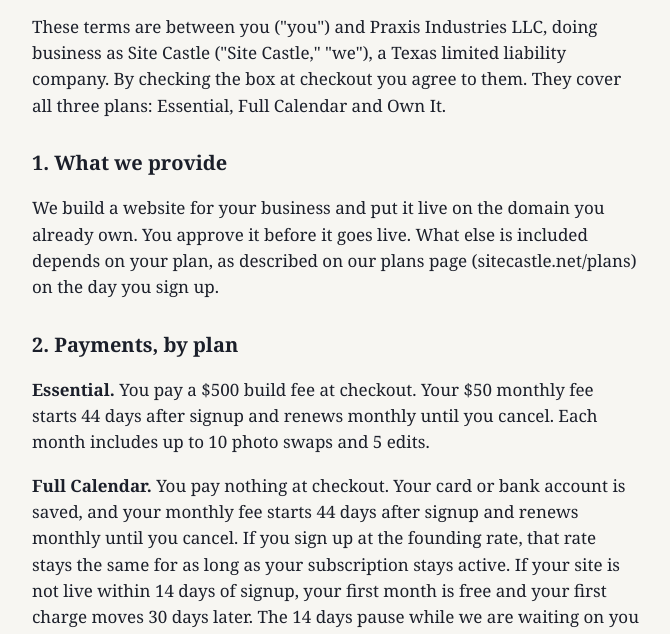
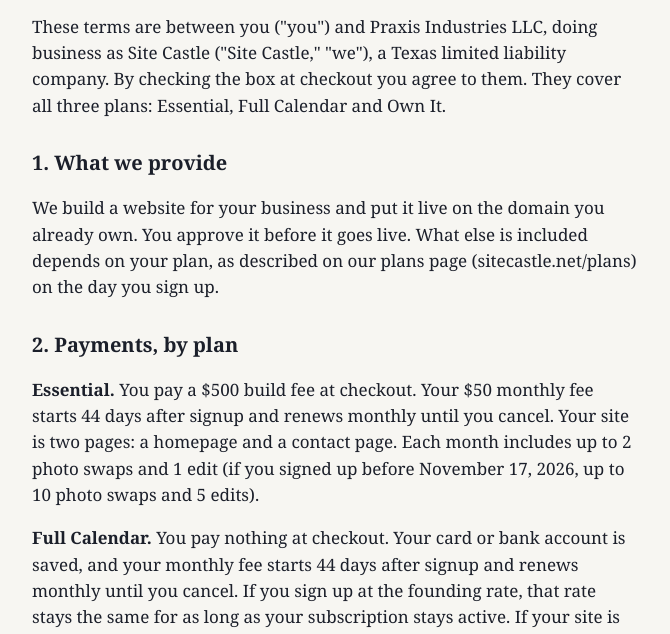
Before and after one commit to SiteCastle/site-castle-signup, a plain HTML site: page terms.html in a window 1280 px wide. Shown: the part 161-795 px from the top of the page, without its empty margins (304-974 px from the left). Drawn offline with Linux system fonts and the light colour scheme.

Commit message:
Essential: two pages, 2 photo swaps and 1 edit a month
Co-Authored-By: Claude Opus 5.5 <noreply@anthropic.com>
Claude-Session: https://claude.ai/code/session_015JkHeNfT3kE75FSndqsaCy

```diff
--- a/terms.html
+++ b/terms.html
@@ -18,7 +18,7 @@
 <p>We build a website for your business and put it live on the domain you already own. You approve it before it goes live. What else is included depends on your plan, as described on our plans page (sitecastle.net/plans) on the day you sign up.</p>
 
 <h2>2. Payments, by plan</h2>
-<p><strong>Essential.</strong> You pay a $500 build fee at checkout. Your $50 monthly fee starts 44 days after signup and renews monthly until you cancel. Each month includes up to 10 photo swaps and 5 edits.</p>
+<p><strong>Essential.</strong> You pay a $500 build fee at checkout. Your $50 monthly fee starts 44 days after signup and renews monthly until you cancel. Your site is two pages: a homepage and a contact page. Each month includes up to 2 photo swaps and 1 edit (if you signed up before November 17, 2026, up to 10 photo swaps and 5 edits).</p>
 <p><strong>Full Calendar.</strong> You pay nothing at checkout. Your card or bank account is saved, and your monthly fee starts 44 days after signup and renews monthly until you cancel. If you sign up at the founding rate, that rate stays the same for as long as your subscription stays active. If your site is not live within 14 days of signup, your first month is free and your first charge moves 30 days later. The 14 days pause while we are waiting on you for more than 2 business days.</p>
 <p><strong>Own It.</strong> You pay nothing at checkout. Your card or bank account is saved, and $9,000 is charged once, 14 days after signup (if you signed up earlier, the price shown when you signed up). If you cancel before that charge, you pay nothing. If your site is not live within 14 days, the charge waits until it is. After launch, extra packs of 10 photos and 5 design changes are $250 each.</p>
 <p><strong>For every plan:</strong></p>
```
